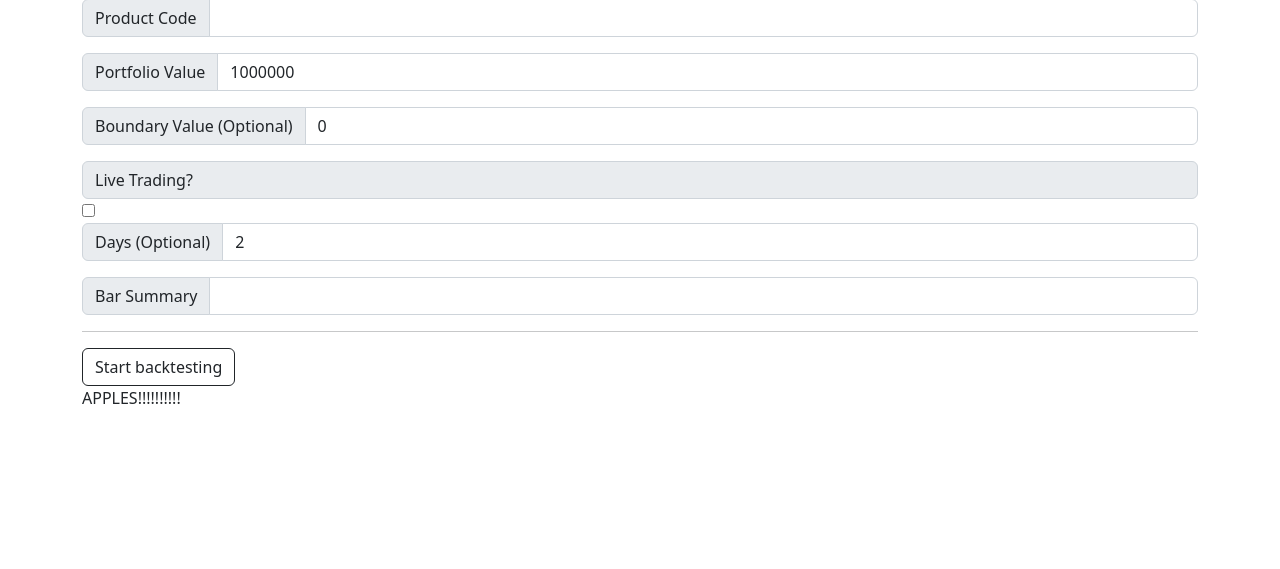
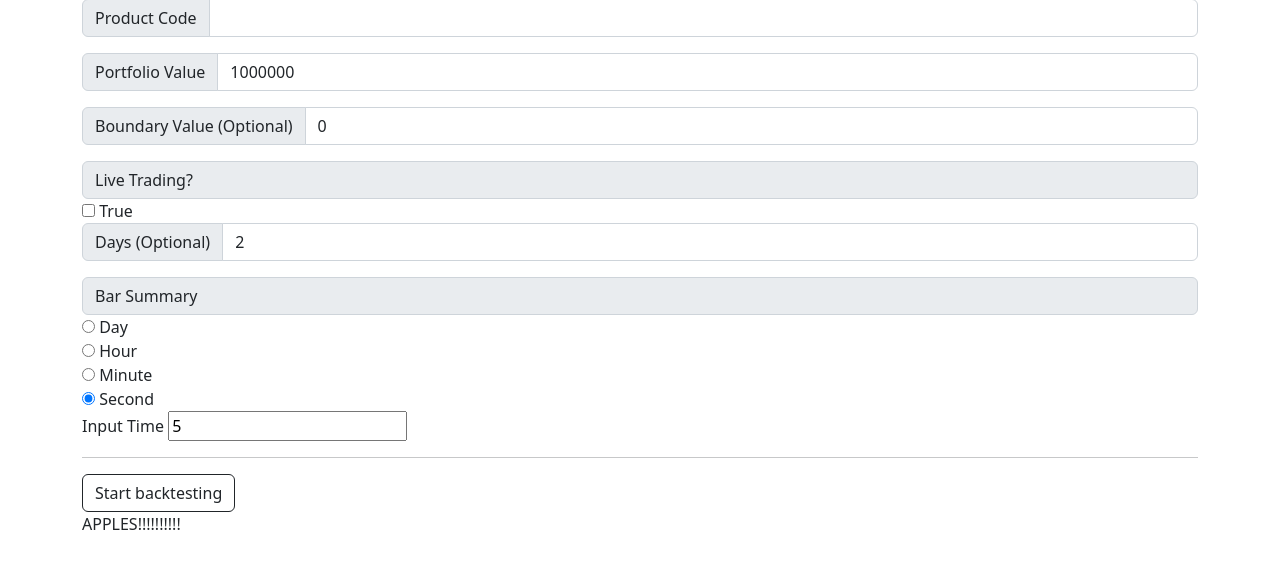
Before and after one commit to horaceyin/fastapi-algo-trading, a FastAPI app: page /backtesting/ in a window 1280 px wide. Shown: the part 134-703 px from the top of the page. Run offline with FastAPI, Linux system fonts and the light colour scheme; parts of the project's set-up code (start-up, migrations or seed data) failed here and were passed over.

Commit message:
backtesting.html, minor edits

```diff
--- a/app/routers/dashboard/live_trading.py
+++ b/app/routers/dashboard/live_trading.py
@@ -27,7 +27,7 @@ templates = Jinja2Templates(directory=str(TEMPLATES_PATH))
 async def show_live_trading_page(request: Request):
     return templates.TemplateResponse('live_trading.html', {'request': request})
 
-@live_trading_router.post('/subscribe-ticker-price', status_code=status.HTTP_200_OK)
+@live_trading_router.post('/subscribe-ticker-price', status_code=status.HTTP_200_OK) # To get ticker price of futures
 async def get_ticker_price(request: GetTickerPriceModel):
     userId = request.userId
     spServerKey = request.spServerKey
--- a/app/services/backtesting/my_strategy.py
+++ b/app/services/backtesting/my_strategy.py
@@ -15,7 +15,7 @@ class MyStrategy(SPBacktesting):
         self.getBroker().get_portfolio_value = 2000000.0 # To set new portfolio_value
         print(self.getBroker().get_portfolio_value) # Now 2000000.0
 
-    def onBars(self, bars: dict): # ENTER USER'S OWN CODING HERE
+    def onBars(self, bars: dict): # ENTER USER'S OWN CODING HERE OR IN sp_backtesting
         # pyalgotrade  http://gbeced.github.io/pyalgotrade/docs/v0.20/html/index.html#
         super().onBars(bars)
 
--- a/app/services/backtesting/spbarfeed/sp_bar_feed.py
+++ b/app/services/backtesting/spbarfeed/sp_bar_feed.py
@@ -8,6 +8,7 @@ from schemas.backtesting.bar_summary_schemas import BarSummary
 from datetime import datetime, timedelta
 from collections import deque
 import six
+from pyalgotrade.bitstamp import wsclient
 
 # Frequency.TRADE: The bar represents a single trade.
 # Frequency.SECOND: The bar summarizes the trading activity during 1 second.
@@ -27,7 +28,7 @@ frequency_dict = {
 }
 
 class SpBarFeed(csvfeed.BarFeed):
-    def __init__(self, prod_list, days, bar_summary, timezone=None, maxLen=None):
+    def __init__(self, prod_list, days, bar_summary, timezone=None, maxLen=None): # maxLen = Maximum number of values that the :class:`pyalgotrade.dataseries.bards.BarDataSeries` will hold
         self.__prod_list = prod_list
         self.__days = days
         self.__bar_summary = bar_summary
--- a/app/services/broker/sp_broker.py
+++ b/app/services/broker/sp_broker.py
@@ -64,10 +64,11 @@ class SPBroker(backtesting.Broker): # Inherit all properties and functions from
     @get_live_trade.setter
     def get_live_trade(self, live_trade):
         self.__live_trade = live_trade
-    def creatMarketOrder(self, action, instrument, quantity, onClose):
+
+    def creatMarketOrder(self, action: int, instrument: str, quantity: int, onClose: bool):
         super().createMarketOrder(action, instrument, quantity, onClose)
         try:
-            self.__sp_api_handler.createMarketOrder(action ,instrument, quantity, onClose)
+            self.__sp_api_handler.createMarketOrder(action, instrument, quantity, onClose)
         except:
             pass
 
--- a/app/templates/backtesting.html
+++ b/app/templates/backtesting.html
@@ -31,22 +31,35 @@
             <input type="number" id="boundVal" class="form-control" min="0" autocomplete="off" value="0">
         </div>
         <div>
+            <span class="input-group-text" id="inputGroup-sizing-default">Live Trading?</span>
             <!-- <p>Live Trading? </p> -->
-            <span class="input-group-text" id="inputGroup-sizing-default">Live Trading?</span>
             <!-- <input type="text" id="livTrad" class="form-control" autocomplete="off" value="False"> -->
             <!-- <input type="radio" id="livTrad" name="live_trade" autocomplete="off" value="True">
             <label for="True">True</label> <br>
             <input type="radio" id="livTrad" name="live_trade" autocomplete="off" value="False" checked="checked">
             <label for="False">False</label>  -->
-            <input type="checkbox" id="livTrad" autocomplete="off" value="Live">
+            <input type="checkbox" id="livTrad" name="livTrad" autocomplete="off" value="Live">
+            <label for="livTrad">True</label>
         </div>
         <div class="input-group mb-3">
             <span class="input-group-text" id="inputGroup-sizing-default">Days (Optional)</span>
             <input type="number" id="day" class="form-control" min="1" autocomplete="off" value="2">
         </div>
-        <div class="input-group mb-3">
+        <div>
             <span class="input-group-text" id="inputGroup-sizing-default">Bar Summary</span>
-            <input type="text" id="barSum" class="form-control" autocomplete="off" value="">
+            <!-- <input type="text" id="barSum" class="form-control" autocomplete="off" value=""> -->
+            <input type="radio" id="barSumDay" name="barSum" autocomplete="off" value="Day">
+            <label for="day">Day</label> <br>
+            <input type="radio" id="barSumHour" name="barSum" autocomplete="off" value="Hour">
+            <label for="hour">Hour</label> <br>
+            <input type="radio" id="barSumMinute" name="barSum" autocomplete="off" value="Minute">
+            <label for="minute">Minute</label> <br>
+            <input type="radio" id="barSumSecond" name="barSum" autocomplete="off" value="Second" checked="checked">
+            <label for="second">Second</label> <br>
+        <!-- </div>
+        <div class="input-group mb-3"> -->
+            <span id="inputGroup-sizing-default">Input Time</span>
+            <input type="number" id="time" min="0" autocomplete="off" value="5">
             <!-- {
                 "day": false,
                 "hour": false,
@@ -63,33 +76,18 @@
     <script>
         $("button").click(
             function(event){
-                var prodCode = $("#prodCd").val()
-                var portfolioValue = $("#portVal").val()
-                var boundaryValue = $("#boundVal").val()
-                // var liveTrade = $("#livTrad").val()
-                var liveTrade = document.getElementById("livTrad").checked
-                var days = $("#day").val()
-                var barSummary = $("#barSum").val()
-                console.log(prodCode, portfolioValue, boundaryValue, liveTrade, days, barSummary)
+                var userId = $("#userId").val()
+                var password = $("#password").val()
+                console.log(userId, password)
 
-                $("#prodCd").val("")
-                $("#portVal").val("")
-                $("#boundVal").val("")
-                $("#livTrad").val("")
-                $("#day").val("")
-                $("#barSum").val("")
+                $("#userId").val("")
+                $("#password").val("")
 
                 loginData = JSON.stringify({
-                    "prodCode": [
-                        {
-                        "name": prodCode
-                        }
-                    ],
-                    "portfolioValue": portfolioValue,
-                    "boundaryValue": boundaryValue,
-                    "liveTrade": liveTrade,
-                    "days": days,
-                    "barSummary": barSummary
+                    "apiAppId": "SP_F",
+                    "mode": 0,
+                    "password": password,
+                    "userId": userId
                 })
 
                 console.log(loginData)
@@ -117,9 +115,35 @@
                             return false
                         }
                         userData = response.data
-                        var userId = userData.userId
-                        var spServerKey = userData.spServerKey
-                        var sessionTime = userData.sessionTime
+                        var prodCode = $("#prodCd").val()
+                        var portfolioValue = $("#portVal").val()
+                        var boundaryValue = $("#boundVal").val()
+                        // var liveTrade = $("#livTrad").val()
+                        var liveTrade = document.getElementById("livTrad").checked // Checks checked property of element
+                        var days = $("#day").val()
+                        var barSumDay = document.getElementById("barSumDay").checked
+                        var barSumHour = document.getElementById("barSumHour").checked
+                        var barSumMinute = document.getElementById("barSumMinute").checked
+                        var barSumSecond = document.getElementById("barSumSecond").checked
+                        var time = $("#time").val()
+
+                        loginData = JSON.stringify({
+                            "prodCode": [{
+                                "name": "string",
+                                "indicators": [{"maxLen": 0,"indicatorName": "sma","period": 10},{"maxLen": 0,"indicatorName": "ema","period": 10}]
+                            }], // Unsure of how to implement several prodCodes // indicators will be removed
+                            "portfolioValue": portfolioValue,
+                            "boundaryValue": boundaryValue,
+                            "liveTrade": liveTrade,
+                            "days": days,
+                            "barSummary": {
+                                "day": barSumDay,
+                                "hour": barSumHour,
+                                "minute": barSumMinute,
+                                "second": barSumSecond,
+                                "input_time": time
+                            }
+                        })
 
                         myRequest = {
                             userId: userId,
```
Also changed, not shown: app/services/backtesting/backtesting_service.py (+12 -12 lines), app/services/backtesting/sp_backtesting.py (+4 -4 lines).
